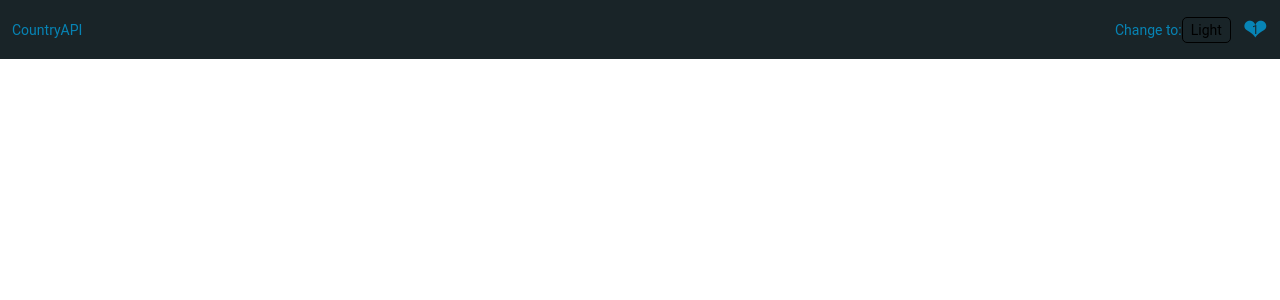
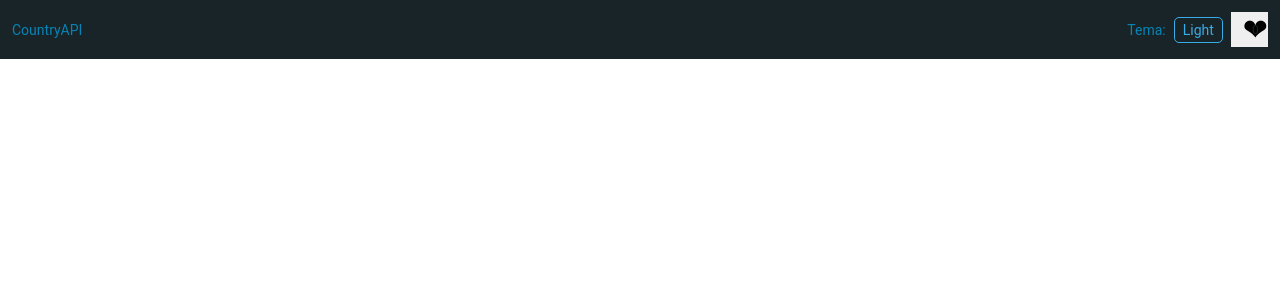
Before and after one commit to jaisonschmidt/react-countries, a React (Create React App) app: page / in a window 1280 px wide. Shown: the top 300 px of the page. Built offline with nearby package versions, Linux system fonts and the light colour scheme; a web font is replaced by a local one.

Commit message:
Adicionado Redux

```diff
--- a/package.json
+++ b/package.json
@@ -30,5 +30,9 @@
       "last 1 firefox version",
       "last 1 safari version"
     ]
+  },
+  "devDependencies": {
+    "react-redux": "^7.1.1",
+    "redux": "^4.0.4"
   }
 }
--- a/src/assets/styles/Atomic/Button.js
+++ b/src/assets/styles/Atomic/Button.js
@@ -1,7 +1,7 @@
 import styled from "styled-components";
 
 export const Button = styled.button`
-  background: ${props => props.theme.$secolor};
+  background: ${props => props.theme.scheme.$secolor};
   border: none;
   display: inline-block;
   padding: 6px 12px;
@@ -9,9 +9,11 @@ export const Button = styled.button`
 
 export const ButtonRound = styled.button`
   background: none;
-  border: 1px solid ${props => props.theme.$prcolor};
-  color: ${props => props.theme.$sicolor};
+  border: 1px solid ${props => props.theme.scheme.$prcolor};
+  color: ${props => props.theme.scheme.$prcolor};
   border-radius: 5px;
   display: inline-block;
+  margin-left: 8px;
+  margin-right: 8px;
   padding: 4px 8px;
 `;
--- a/src/features/Header/Header.jsx
+++ b/src/features/Header/Header.jsx
@@ -10,7 +10,7 @@ const Header = () => (
       <div>CountryAPI</div>
       <Flex>
         <Flex>
-          <div>Change to: </div>
+          <div>Tema:</div>
           <div>
             <ButtonRound>Light</ButtonRound>
           </div>
--- a/src/features/Header/MiniCart/MiniCart.jsx
+++ b/src/features/Header/MiniCart/MiniCart.jsx
@@ -1,12 +1,29 @@
-import React from "react";
+import React from "react"
+
+import { bindActionCreators } from 'redux'
+import { connect } from 'react-redux'
+
+import { incrementFavs } from '../../../redux/actions/actions'
 
 import { MiniCartWrap, HearthWrap, ContFavs } from "./MiniCartStyles";
 
-const MiniCart = () => (
-  <MiniCartWrap>
-    <HearthWrap>&#10084;</HearthWrap>
-    <ContFavs>1</ContFavs>
-  </MiniCartWrap>
-);
+const MiniCart = props => {
+  const { countFavs, incrementFavs } = props;
+  return (
+    <button onClick={() => incrementFavs(countFavs) }>
+      <MiniCartWrap>
+      <HearthWrap>&#10084;</HearthWrap>
+      <ContFavs>{countFavs}</ContFavs>
+      </MiniCartWrap>
+    </button>
+  )
 
-export default MiniCart;
+};
+
+const mapStateToProps = store => ({
+  countFavs: store.clickReducer.countFavs
+});
+
+const mapDispatchToProps = dispatch => bindActionCreators({ incrementFavs }, dispatch);
+
+export default connect(mapStateToProps, mapDispatchToProps)(MiniCart);
--- a/src/index.js
+++ b/src/index.js
@@ -2,4 +2,7 @@ import React from "react";
 import ReactDOM from "react-dom";
 import App from "./App";
 
-ReactDOM.render(<App />, document.getElementById("root"));
+import { Provider } from 'react-redux';
+import { Store } from './redux/store';
+
+ReactDOM.render(<Provider store={Store}><App /></Provider>, document.getElementById("root"));
--- /dev/null
+++ b/src/redux/actions/actionTypes.js
@@ -0,0 +1 @@
+export const INCREMENT_FAV = 'INCREMENT_FAV';
--- /dev/null
+++ b/src/redux/actions/actions.js
@@ -0,0 +1,8 @@
+import { INCREMENT_FAV } from './actionTypes'
+
+export const incrementFavs = countFavs => {
+  return {
+    type: INCREMENT_FAV,
+    countFavs
+  }
+}
--- /dev/null
+++ b/src/redux/reducers.js
@@ -0,0 +1,6 @@
+import { combineReducers } from 'redux'
+import { clickReducer } from './reducers/clickReducer'
+
+export const Reducers = combineReducers({
+  clickReducer
+});
--- /dev/null
+++ b/src/redux/reducers/clickReducer.js
@@ -0,0 +1,17 @@
+import { INCREMENT_FAV } from '../actions/actionTypes'
+
+const initialState = {
+  countFavs : 0
+}
+
+export const clickReducer = (state = initialState, action) => {
+  switch (action.type) {
+    case INCREMENT_FAV:
+      return {
+        ...state,
+        countFavs: action.countFavs + 1
+      };
+      default:
+        return state;
+  }
+}
--- /dev/null
+++ b/src/redux/store.js
@@ -0,0 +1,4 @@
+import { createStore } from 'redux'
+import { Reducers } from './reducers'
+
+export const Store = createStore(Reducers)
```
Also changed, not shown: 1 other file (tests, documents, lock files or other folders).
